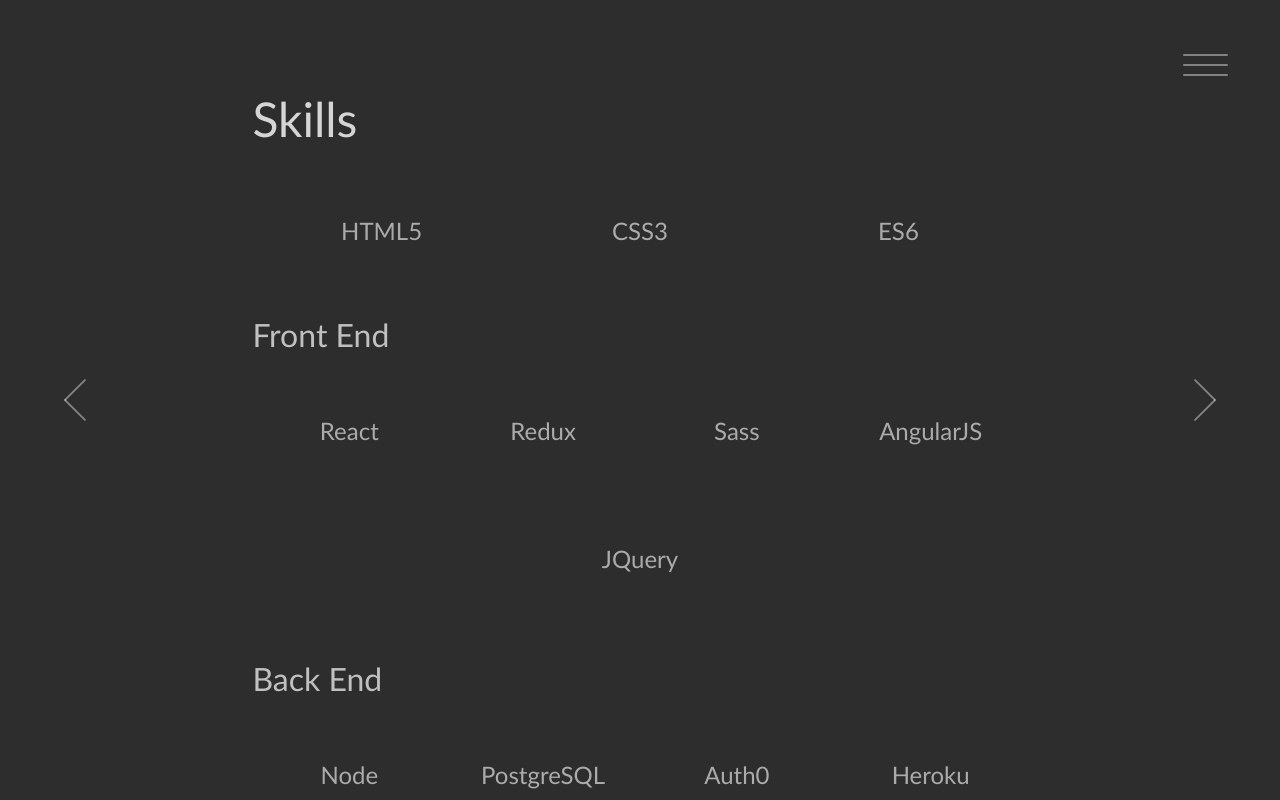
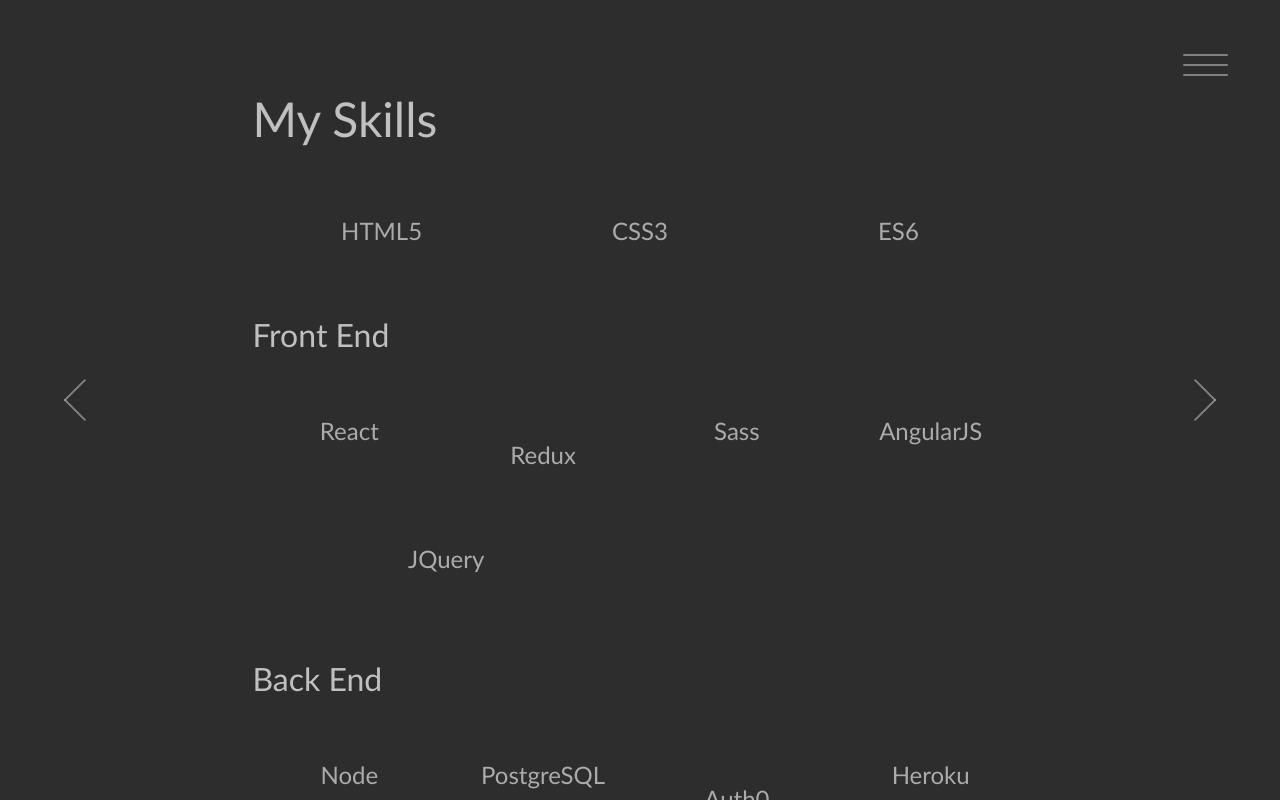
Before and after one commit to Tommydreamer57/react-portfolio, a React (Create React App) app: page /skills in a window 1280 px wide. Built offline with nearby package versions, Linux system fonts and the light colour scheme; some icons are missing.

Commit message:
done with skills for now

```diff
--- a/src/App.css
+++ b/src/App.css
@@ -26,7 +26,7 @@
   margin: 95px 8vw; }
   .content h1 {
     font-size: 3rem;
-    color: rgba(255, 255, 255, 0.8);
+    color: rgba(255, 255, 255, 0.7);
     margin-bottom: 2rem; }
   .content h2 {
     font-size: 2rem;
--- a/src/App.scss
+++ b/src/App.scss
@@ -33,7 +33,7 @@
     margin: 95px 8vw;
     h1 {
         font-size: 3rem;
-        color: rgba(255, 255, 255, 0.8);
+        color: rgba(255, 255, 255, 0.7);
         margin-bottom: 2rem;
     }
     h2 {
--- a/src/components/Scrollbar/Scrollbar.js
+++ b/src/components/Scrollbar/Scrollbar.js
@@ -17,6 +17,7 @@
         this.setSize()
         document.getElementById("App").addEventListener('scroll', this.scroll)
         window.addEventListener('resize', this.setSize)
+        window.addEventListener('click', this.setSize)
     }
     setSize = () => {
         // console.log('setting size')
--- a/src/components/views/Skills/Skills.css
+++ b/src/components/views/Skills/Skills.css
@@ -25,15 +25,17 @@
   color: rgba(255, 255, 255, 0.7);
   transition: color 0.3s; }
   #Skills .skill h3 {
-    transition: font-size 0.3s; }
+    transition: font-size 0.3s, color 0.3s; }
   #Skills .skill i {
     font-size: 3rem;
     margin-bottom: 0.5rem;
     transition: font-size 0.3s; }
 
 #Skills .skill:hover {
-  color: white; }
+  color: rgba(255, 255, 255, 0.9);
+  cursor: default; }
   #Skills .skill:hover h3 {
-    font-size: 1.75rem; }
+    font-size: 1.75rem;
+    color: rgba(255, 255, 255, 0.9); }
   #Skills .skill:hover i {
     font-size: 3.25rem; }
--- a/src/components/views/Skills/Skills.js
+++ b/src/components/views/Skills/Skills.js
@@ -1,6 +1,20 @@
 import React, { Component } from 'react';
 import Scrollbar from '../../Scrollbar/Scrollbar'
 import './Skills.css';
+
+function Skill(skill) {
+    return (
+        <div className="skill">
+            {
+                skill.icon ?
+                    <i className={skill.icon} />
+                    :
+                    <i>&nbsp;</i>
+            }
+            <h3>{skill.name}</h3>
+        </div>
+    )
+}
 
 export default class Skills extends Component {
     constructor(props) {
@@ -15,17 +29,21 @@
             { name: "Redux", icon: "" },
             { name: "Sass", icon: "devicon-sass-original" },
             { name: "AngularJS", icon: "devicon-angularjs-plain" },
-            { name: "JQuery", icon: "devicon-jquery-plain" }
+            { name: "JQuery", icon: "devicon-jquery-plain" },
+            { name: "", icon: "" }
         ]
         this.back = [
             { name: "Node", icon: "devicon-nodejs-plain" },
             { name: "PostgreSQL", icon: "devicon-postgresql-plain" },
             { name: "Auth0", icon: "" },
-            { name: "Heroku", icon: "devicon-heroku-plain" }
+            { name: "Heroku", icon: "devicon-heroku-plain" },
+            { name: "", icon: "" },
+            { name: "", icon: "" }
         ]
         this.lib = [
             { name: "Slate", icon: "" },
             { name: "Ace", icon: "" },
+            { name: "", icon: "" }
             // { name: "iframes", icon: "" }
         ]
     }
@@ -35,56 +53,28 @@
     render() {
         return (
             <div className="content" id="Skills">
-                <h1>Skills</h1>
+                <h1>My Skills</h1>
                 <div className="skills-header">
                     {
-                        this.skills.map(skill => {
-                            return (
-                                <div className="skill">
-                                    <i className={skill.icon} />
-                                    <h3>{skill.name}</h3>
-                                </div>
-                            )
-                        })
+                        this.skills.map(Skill)
                     }
                 </div>
                 <h2>Front End</h2>
                 <div className="skills-section">
                     {
-                        this.front.map(skill => {
-                            return (
-                                <div className="skill">
-                                    <i className={skill.icon} />
-                                    <h3>{skill.name}</h3>
-                                </div>
-                            )
-                        })
+                        this.front.map(Skill)
                     }
                 </div>
                 <h2>Back End</h2>
                 <div className="skills-section">
                     {
-                        this.back.map(skill => {
-                            return (
-                                <div className="skill">
-                                    <i className={skill.icon} />
-                                    <h3>{skill.name}</h3>
-                                </div>
-                            )
-                        })
+                        this.back.map(Skill)
                     }
                 </div>
                 <h2>Libraries</h2>
                 <div className="skills-section">
                     {
-                        this.lib.map(skill => {
-                            return (
-                                <div className="skill">
-                                    <i className={skill.icon} />
-                                    <h3>{skill.name}</h3>
-                                </div>
-                            )
-                        })
+                        this.lib.map(Skill)
                     }
                 </div>
             </div>
--- a/src/components/views/Skills/Skills.scss
+++ b/src/components/views/Skills/Skills.scss
@@ -28,7 +28,7 @@
         color: rgba(255, 255, 255, 0.7);
         transition: color 0.3s;
         h3 {
-            transition: font-size 0.3s;
+            transition: font-size 0.3s, color 0.3s;
         }
         i {
             font-size: 3rem;
@@ -37,9 +37,11 @@
         }
     }
     .skill:hover {
-        color: white;
+        color: rgba(255, 255, 255, 0.9);
+        cursor: default;
         h3 {
             font-size: 1.75rem;
+            color: rgba(255, 255, 255, 0.9);
         }
         i {
             font-size: 3.25rem;
```
